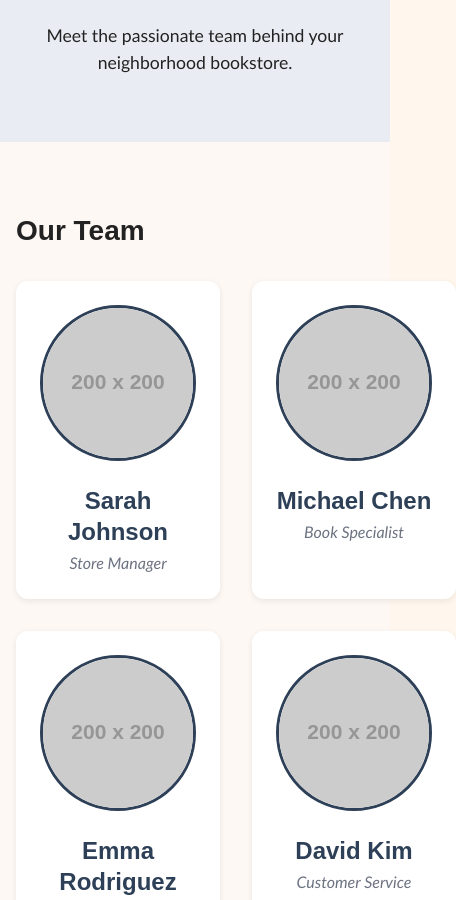
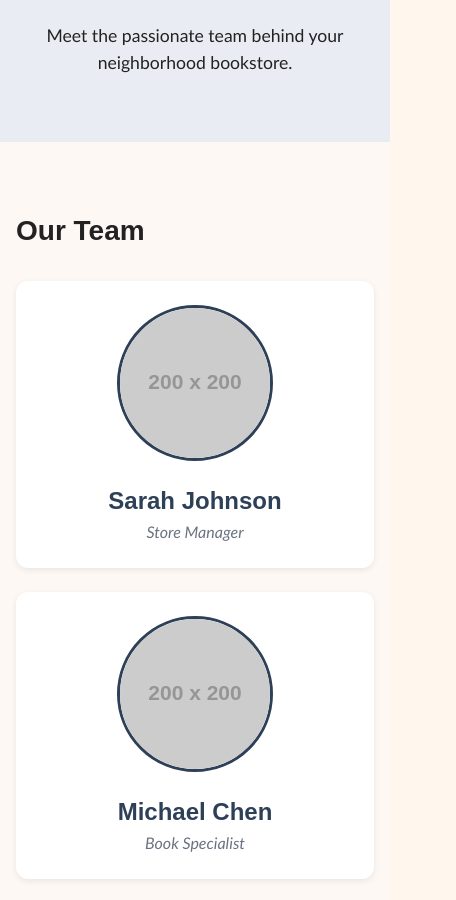
Before and after one commit to dzinesco/bookhavenbookstore, a plain HTML site: page about.html in a window 390 px wide. Shown: the part 186-1086 px from the top of the page, 456 px wide, since content can reach past the window. Drawn offline with Linux system fonts and the light colour scheme; placeholder pictures from the web are drawn by us.

Commit message:
Fix duplicate CSS definitions for employee-grid
- Remove duplicate employee-grid styles causing conflicts
- Ensure proper mobile-first responsive layout for About page

```diff
--- a/styles.css
+++ b/styles.css
@@ -224,10 +224,6 @@ form {
 .feature-grid {
   grid-template-columns: 1fr;
   gap: 1rem;
-}
-.employee-grid {
-  grid-template-columns: 1fr;
-  gap: 1.5rem;
 }
 .header-container {
   flex-direction: column;
@@ -559,8 +555,8 @@ body {
 
 .employee-grid {
   display: grid;
-  grid-template-columns: repeat(2, 1fr);
-  gap: 2rem;
+  grid-template-columns: 1fr;
+  gap: 1.5rem;
   margin-top: 2rem;
 }
 
```
